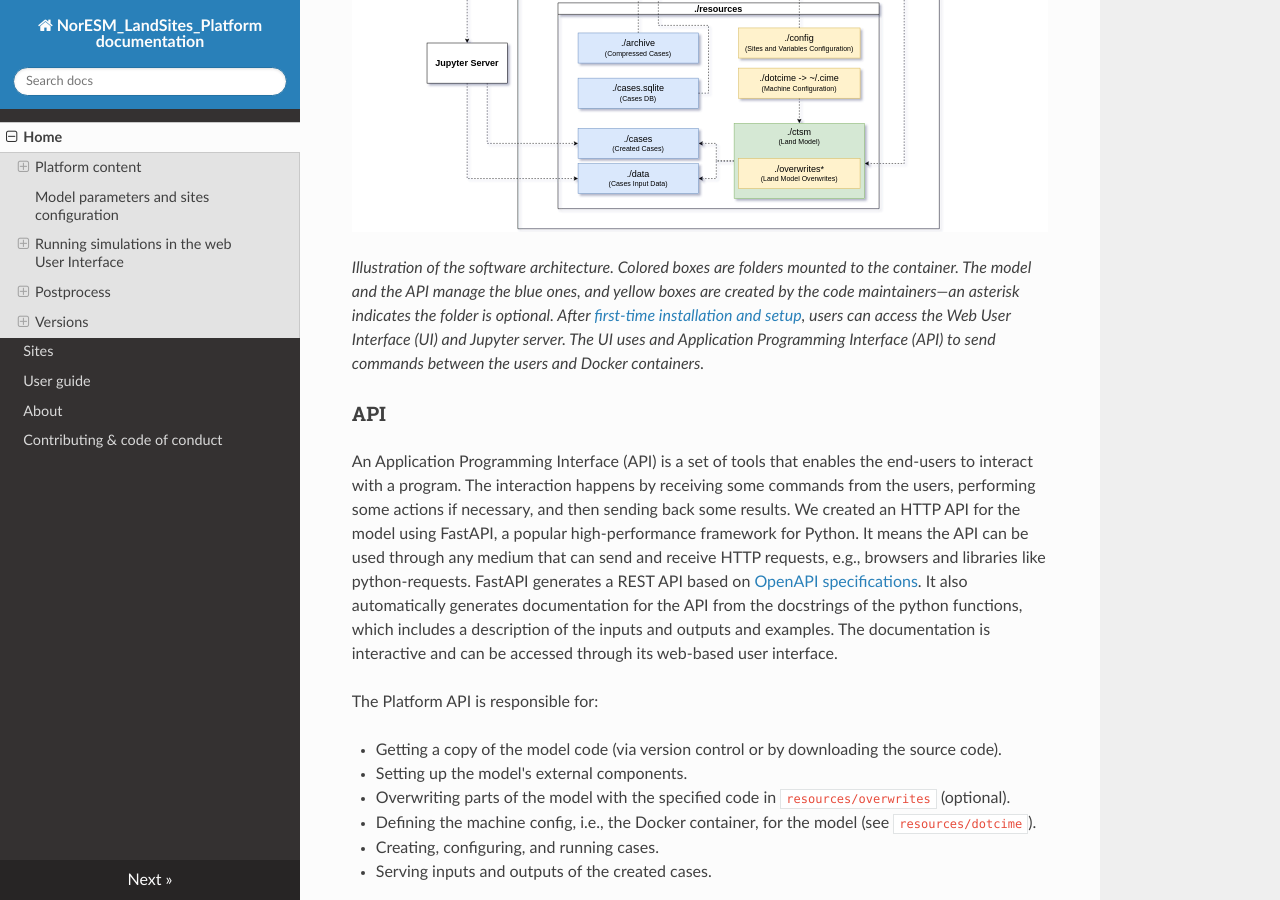
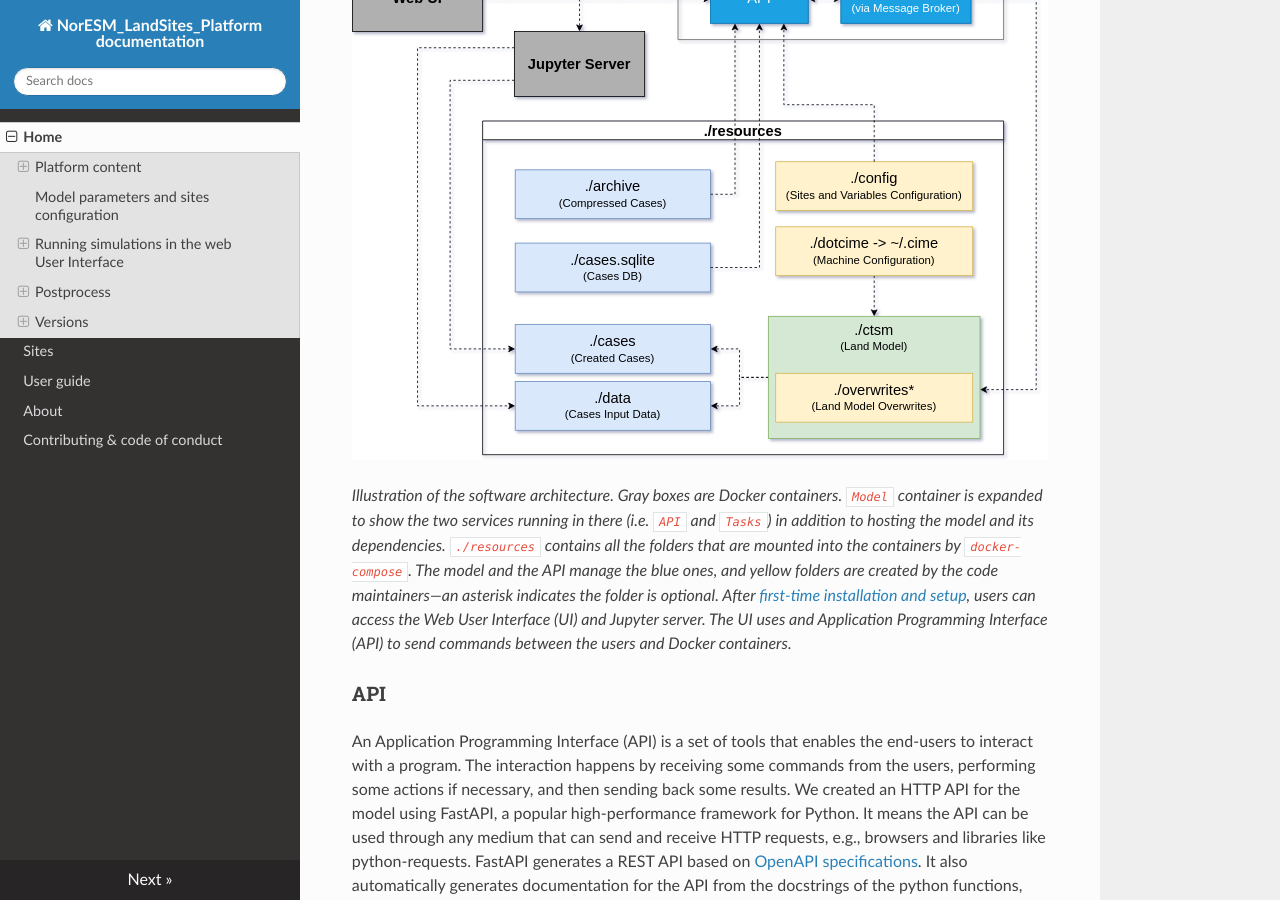
Before and after one commit to NorESMhub/noresm-land-sites-platform, an MkDocs documentation site: the page built from docs/index.md, in a window 1280 px wide and 900 px high, scrolled down 1004 px. Built offline with MkDocs 1.6.1, drawn with Linux system fonts in a browser that asks for light colours; nearby versions of some CDN libraries.

Commit message:
Update architecture diagram

```diff
--- a/docs/index.md
+++ b/docs/index.md
@@ -18,7 +18,10 @@ You can use the platform to run [single-cell model simulations](https://en.wikip
 
 ![Architecture](img/architecture.svg)
 
-*Illustration of the software architecture. Colored boxes are folders mounted to the container. The model and the API manage the blue ones, and yellow boxes are created by the code maintainers—an asterisk indicates the folder is optional. After [first-time installation and setup](https://noresmhub.github.io/NorESM_LandSites_Platform/user_guide/#0-prerequisites-first-time-setup), users can access the Web User Interface (UI) and Jupyter server. The UI uses and Application Programming Interface (API) to send commands between the users and Docker containers.*
+*Illustration of the software architecture.
+Gray boxes are Docker containers. `Model` container is expanded to show the two services running in there (i.e. `API` and `Tasks`) in addition to hosting the model and its dependencies.
+`./resources` contains all the folders that are mounted into the containers by `docker-compose`.
+The model and the API manage the blue ones, and yellow folders are created by the code maintainers—an asterisk indicates the folder is optional. After [first-time installation and setup](https://noresmhub.github.io/NorESM_LandSites_Platform/user_guide/#0-prerequisites-first-time-setup), users can access the Web User Interface (UI) and Jupyter server. The UI uses and Application Programming Interface (API) to send commands between the users and Docker containers.*
 
 ### API
 
```
Also changed, not shown: docs/img/architecture.svg, 3 other files.
